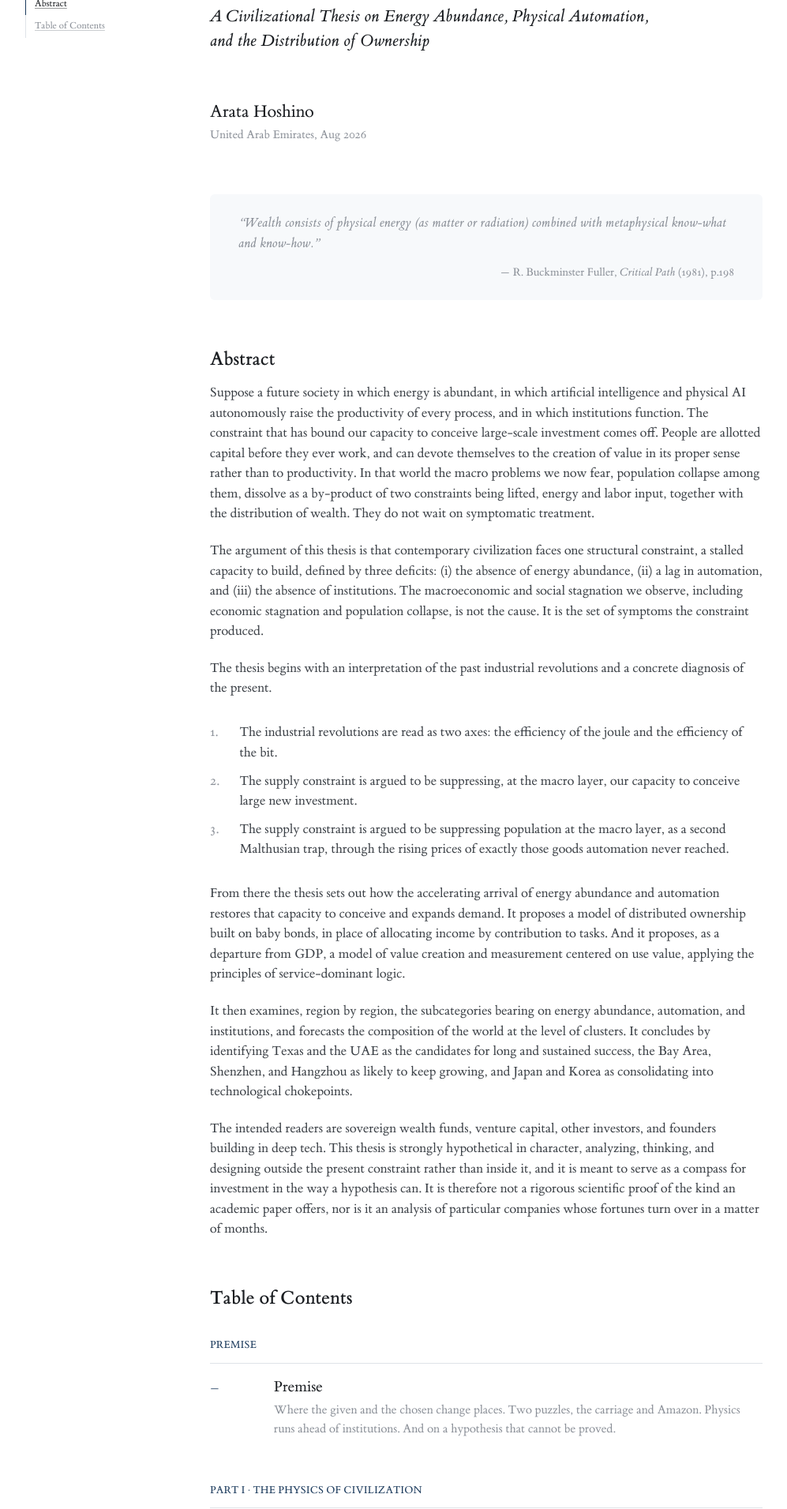
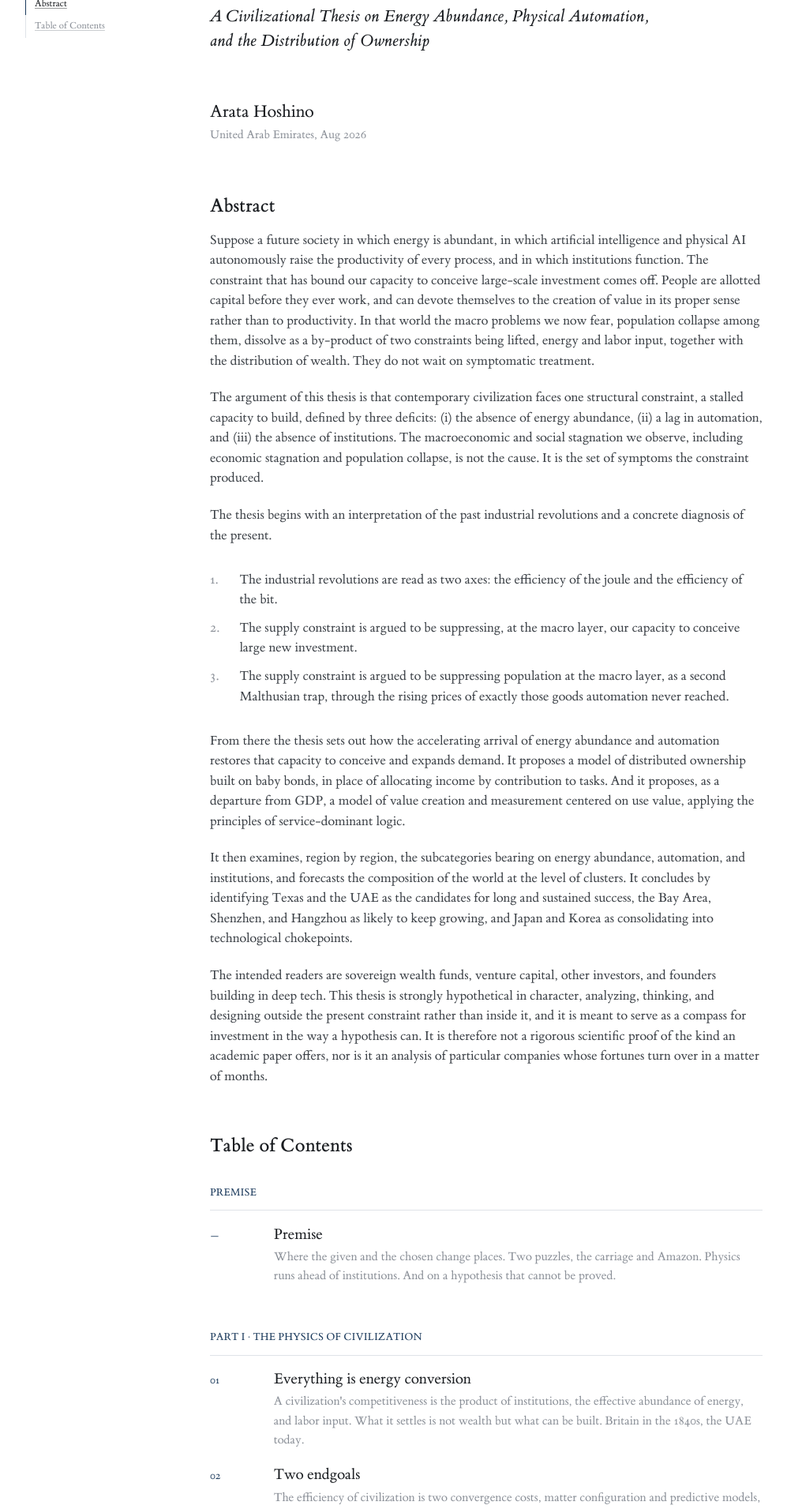
Before and after one commit to arata-hoshino/arata-hoshino.github.io, a Jekyll site: the page built from index.md, in a window 1280 px wide. Shown: the part 321-2232 px from the top of the page at 79% size, without its empty margins (24-1021 px from the left). Built offline with Jekyll 4.4.1, drawn with Linux system fonts in a browser that asks for light colours.

Commit message:
Move the epigraph to the head of the Premise
Fuller opens the Premise now, above its first paragraph, rather than the
contents page. Inside the prose the panel has to outrank .prose figure for
its margins and .prose blockquote for the pull-quote's rule and indent,
which it now does. The contents page keeps its two breaks at 59.5px, the
first of them now under the title block.

Co-Authored-By: Claude Opus 5 <noreply@anthropic.com>

```diff
--- a/assets/css/style.css
+++ b/assets/css/style.css
@@ -562,24 +562,29 @@ main {
 
 /* The epigraph sits between the title block and the body, in a pale panel
    the width of the column, with its source set flush right. */
-.epigraph {
-  margin: clamp(2.75rem, 6vw, 3.75rem) 0 0;
+/* the epigraph opens the Premise, so it is set inside the prose and needs
+   to outrank .prose figure */
+.prose .epigraph {
+  margin: 0 0 clamp(2.5rem, 5vw, 3.5rem);
   padding: clamp(1.5rem, 4vw, 2.25rem);
   border-radius: 6px;
   background: var(--tint-soft);
 }
 
-/* The two breaks of the title page — under the epigraph, and over the
-   contents — take the same measure at every width. The contents head is
-   given a class of its own for that, so .prose h2, which every chapter's
-   sections use, is left alone. */
-.epigraph + .prose,
+/* The two breaks of the contents page — under the title block, and over
+   the contents — take the same measure. The contents head is given a
+   class of its own for that, so .prose h2, which every chapter's sections
+   use, is left alone. */
+.is-contents .prose,
 .prose .toc-heading {
   margin-top: 3.72rem;
 }
 
 .epigraph blockquote {
   margin: 0;
+  /* inside the prose the pull-quote's rule and indent do not apply here */
+  padding: 0;
+  border: 0;
   /* the quotation and its source are set at one colour */
   color: var(--muted);
   font-style: italic;
--- a/index.md
+++ b/index.md
@@ -6,8 +6,6 @@ subtitle: "A Civilizational Thesis on Energy Abundance, Physical Automation,<br>
 authors:
   - name: "Arata Hoshino"
     role: "United Arab Emirates, Aug 2026"
-epigraph: "“Wealth consists of physical energy (as matter or radiation) combined with metaphysical know-what and know-how.”"
-epigraph_source: "R. Buckminster Fuller, <cite>Critical Path</cite> (1981), p.198"
 description: "A thesis on the one structural constraint behind stagnation, falling births, and artificial intelligence running into a wall of electricity — and on the civilization that lies on the far side of it."
 ---
 
```
Also changed, not shown: _essays/prologue.md (+5 -0 lines).
